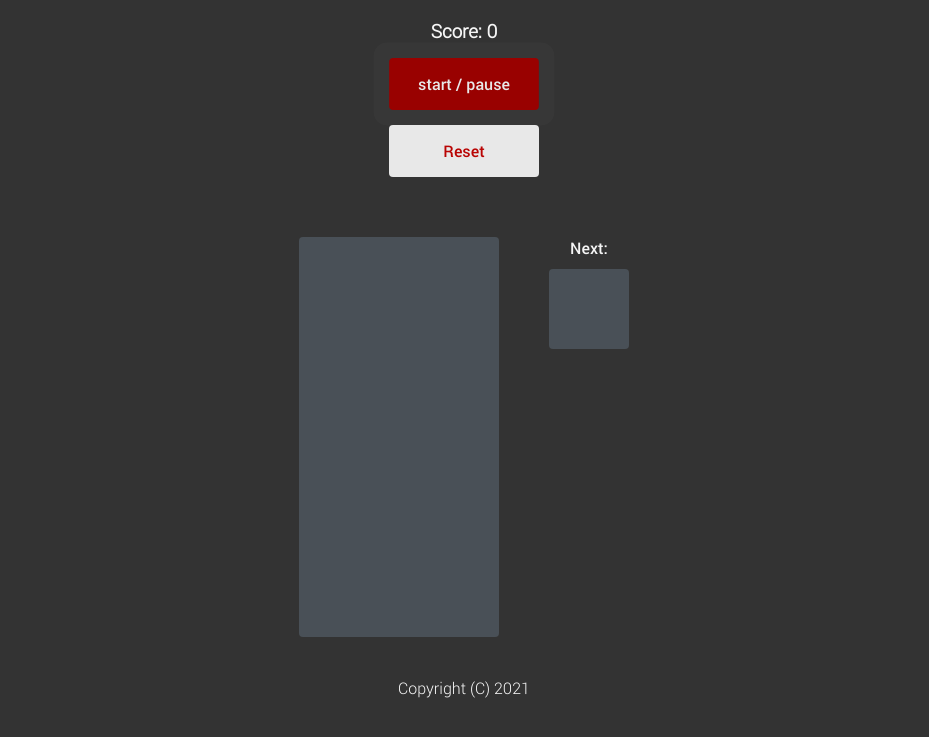
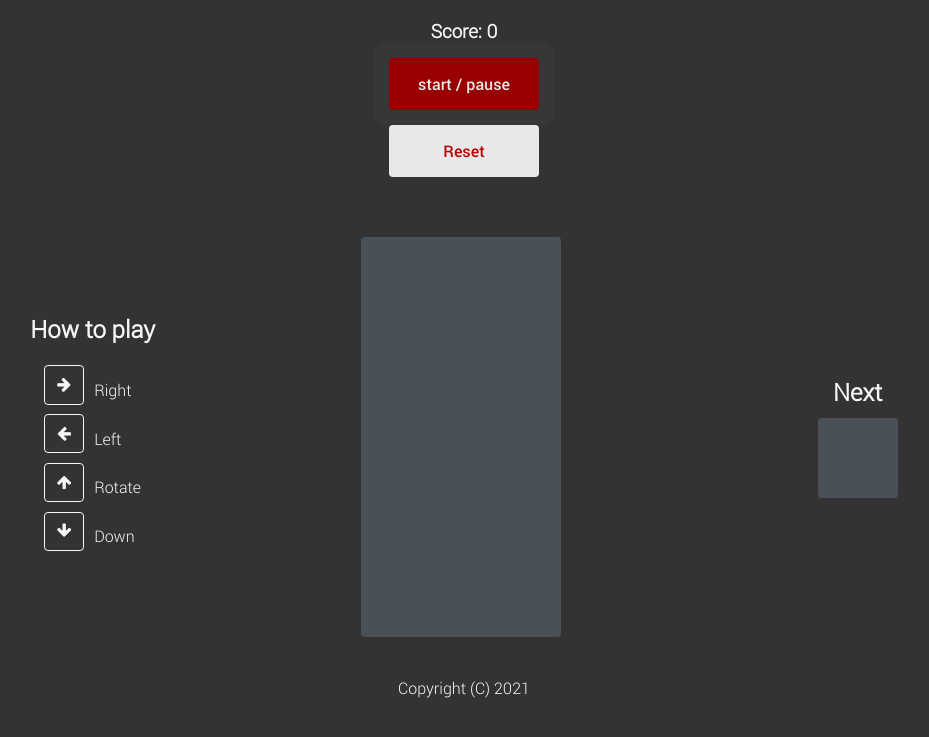
Before and after one commit to juanardanaz/Tetris, a plain HTML site: page index.html in a window 1280 px wide. Shown: the part 197-934 px from the top of the page, without its empty margins (176-1105 px from the left). Drawn offline with Linux system fonts and the light colour scheme.

Commit message:
reglas del juego y estilado

```diff
--- a/app.js
+++ b/app.js
@@ -231,6 +231,19 @@ document.addEventListener('DOMContentLoaded', () => {
         }
     }
 
+    //Reset Game
+    let resetBtn = document.getElementById('resetgame');
+    resetBtn.addEventListener('click', resetGame);
+
+    function resetGame(){
+        clearInterval(timerId);
+        unDraw();
+        score = 0;
+        scoreDisplay.innerHTML = score;
+        current.style.display = 'none';
+        square.style.display = 'none';
+    }
+
 
 
 
--- a/index.html
+++ b/index.html
@@ -5,6 +5,7 @@
     <meta http-equiv="X-UA-Compatible" content="IE=edge">
     <meta name="viewport" content="width=device-width, initial-scale=1.0">
     <title>Tetris</title>
+    <link rel="stylesheet" href="https://cdnjs.cloudflare.com/ajax/libs/font-awesome/4.7.0/css/font-awesome.min.css">
     <link rel="icon" href="./assets/tetris_icon.png">
     <link rel="stylesheet" href="style.css">
     <script src="app.js"></script>
@@ -20,6 +21,27 @@
     </nav>
     <main>
         <section class="container">
+            <div class="button-rules">
+                <h2>How to play</h2>
+                <div class="arrows">
+                    <div class="container-data-arrows">
+                        <div class="arrow-box"><i class="fa fa-arrow-right" aria-hidden="true"></i></div>
+                        <p class="info-arrow">Right</p>
+                    </div>
+                    <div class="container-data-arrows">
+                        <div class="arrow-box"><i class="fa fa-arrow-left" aria-hidden="true"></i></div>
+                        <p class="info-arrow">Left</p>
+                    </div>
+                    <div class="container-data-arrows">
+                        <div class="arrow-box"><i class="fa fa-arrow-up" aria-hidden="true"></i></div>
+                        <p class="info-arrow">Rotate</p>
+                    </div>
+                    <div class="container-data-arrows">
+                        <div class="arrow-box"><i class="fa fa-arrow-down" aria-hidden="true"></i></div>
+                        <p class="info-arrow">Down</p>
+                    </div>
+                </div>
+            </div>
             <div class="main-grid">
                 <div></div>
                 <div></div>
@@ -234,7 +256,7 @@
             </div>
 
             <div class="container-mini">
-                <p>Next:</p>
+                <h2>Next</h2>
                 <div class="mini-grid">
                     <div></div>
                     <div></div>
--- a/style.css
+++ b/style.css
@@ -78,7 +78,46 @@ h3{
 
 .container{
     display: flex;
-    justify-content: center;
+    justify-content: space-evenly;
+    align-items: center;
+}
+
+.button-rules{
+    display: flex;
+    flex-direction: column;
+    align-items: center;
+}
+
+.button-rules h2{
+    color: #F6F6F6;
+    font-family: 'robotolight';
+    padding-bottom: 20px;
+}
+
+.arrows{
+    display: flex;
+    flex-direction: column;
+    color: #F6F6F6;
+}
+
+.arrow-box{
+    border: 1px solid #F6F6F6;
+    padding: .6rem;
+    margin-bottom: .6rem;
+    width: 40px;
+    border-radius: .25rem;
+    text-align: center;
+}
+
+.container-data-arrows{
+    display: flex;
+    align-items: center;
+}
+
+.info-arrow{
+    color: #F6F6F6;
+    font-family: 'robotolight';
+    padding-left: 10px;
 }
 
 nav{
@@ -131,9 +170,9 @@ nav{
     flex-direction: column;
 }
 
-.container-mini p{
+.container-mini h2{
     color: #F6F6F6;
-    font-family: 'robotomedium';
+    font-family: 'robotolight';
     position: relative;
     left: 25px;
     padding-bottom: 10px;
```
